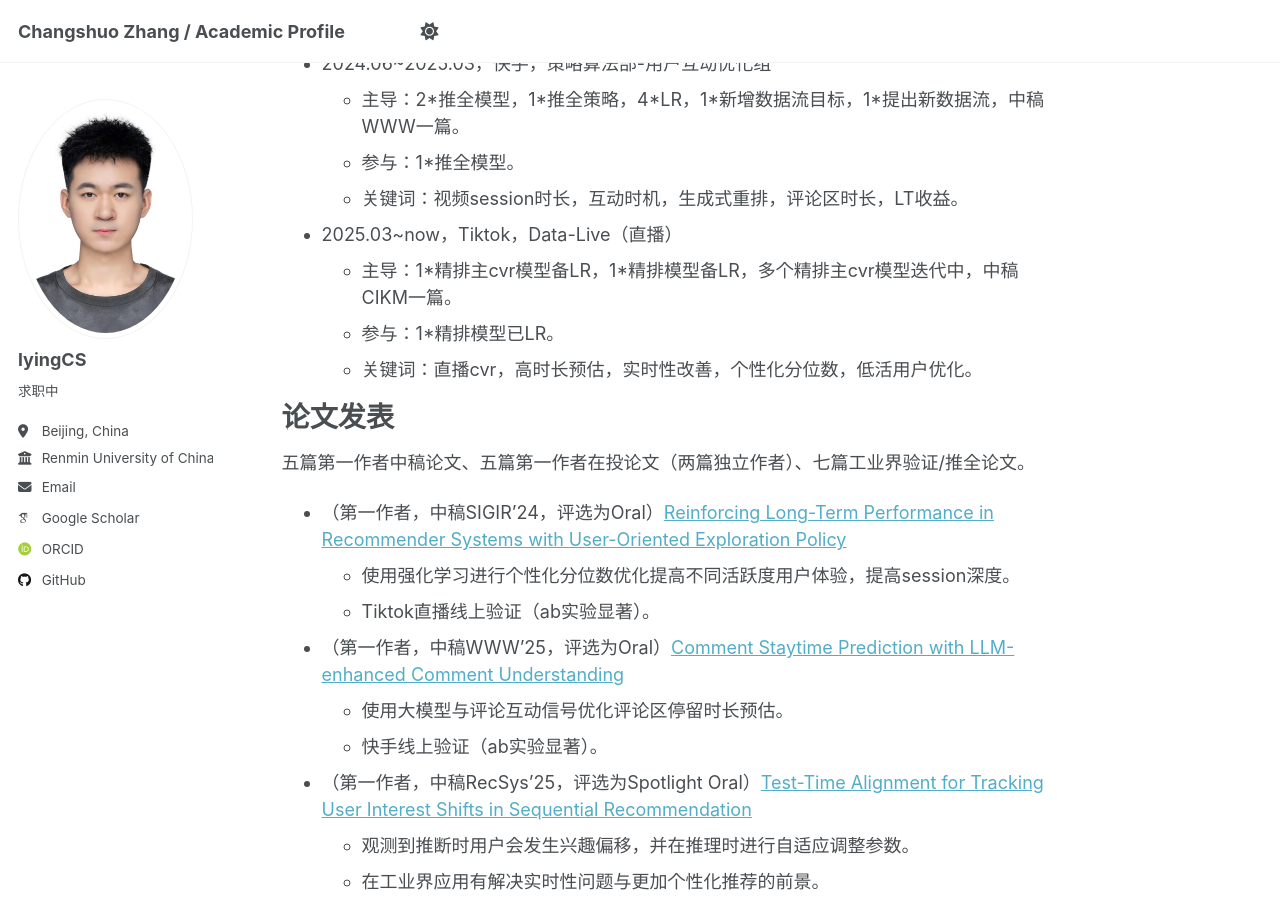
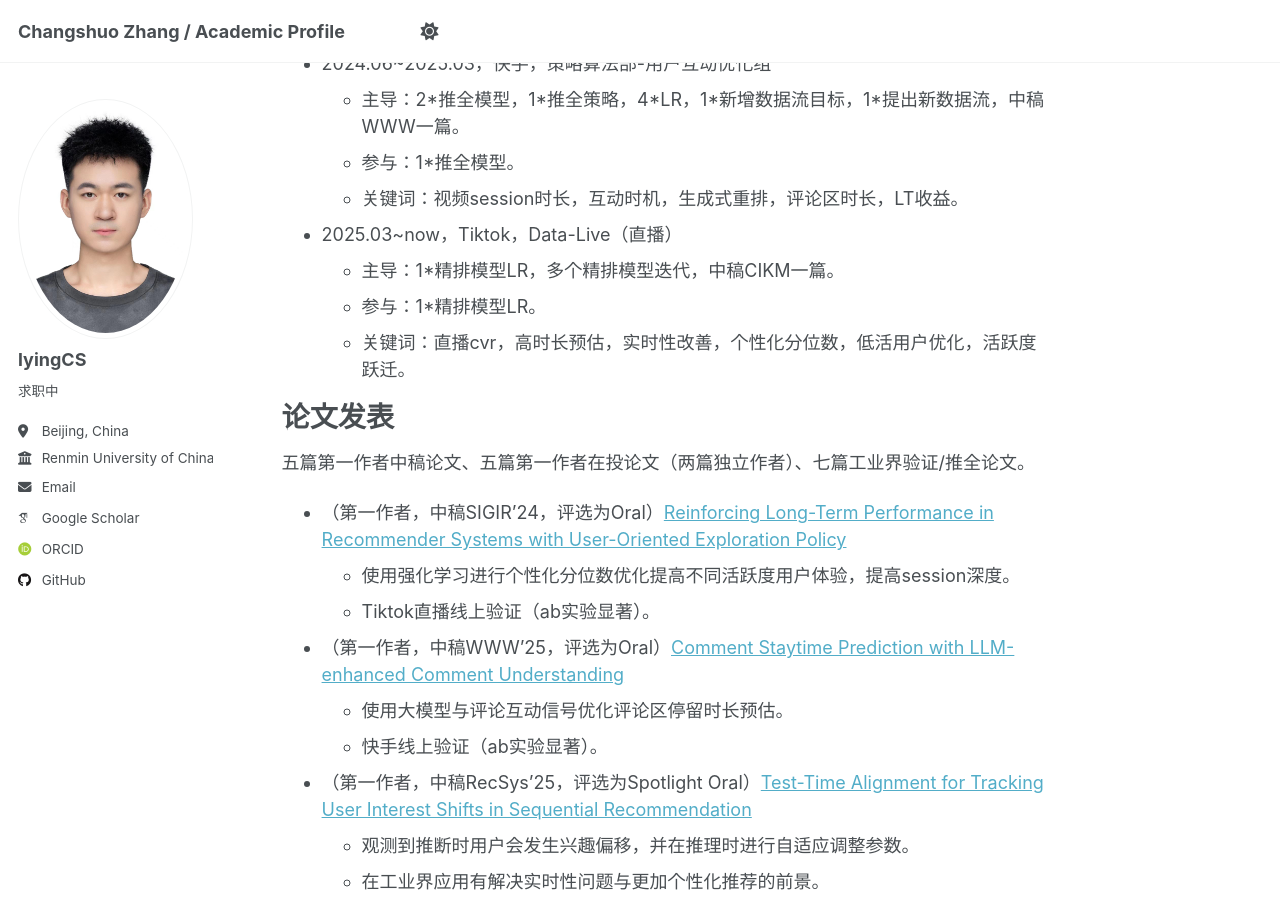
Before and after one commit to lyingCS/lyingCS.github.io, a Jekyll site: the page built from _pages/about.md, in a window 1280 px wide and 900 px high, scrolled down 980 px. Built offline with Jekyll 4.4.1, drawn with Linux system fonts in a browser that asks for light colours; some web fonts are replaced.

Commit message:
Update about.md

```diff
--- a/_pages/about.md
+++ b/_pages/about.md
@@ -41,9 +41,9 @@ redirect_from:
   + 参与：1\*推全模型。
   + 关键词：视频session时长，互动时机，生成式重排，评论区时长，LT收益。
 + 2025.03~now，Tiktok，Data-Live（直播）
-  + 主导：1\*精排主cvr模型备LR，1*精排模型备LR，多个精排主cvr模型迭代中，中稿CIKM一篇。
-  + 参与：1\*精排模型已LR。
-  + 关键词：直播cvr，高时长预估，实时性改善，个性化分位数，低活用户优化。
+  + 主导：1\*精排模型LR，多个精排模型迭代，中稿CIKM一篇。
+  + 参与：1\*精排模型LR。
+  + 关键词：直播cvr，高时长预估，实时性改善，个性化分位数，低活用户优化，活跃度跃迁。
 
 论文发表
 ======
```
